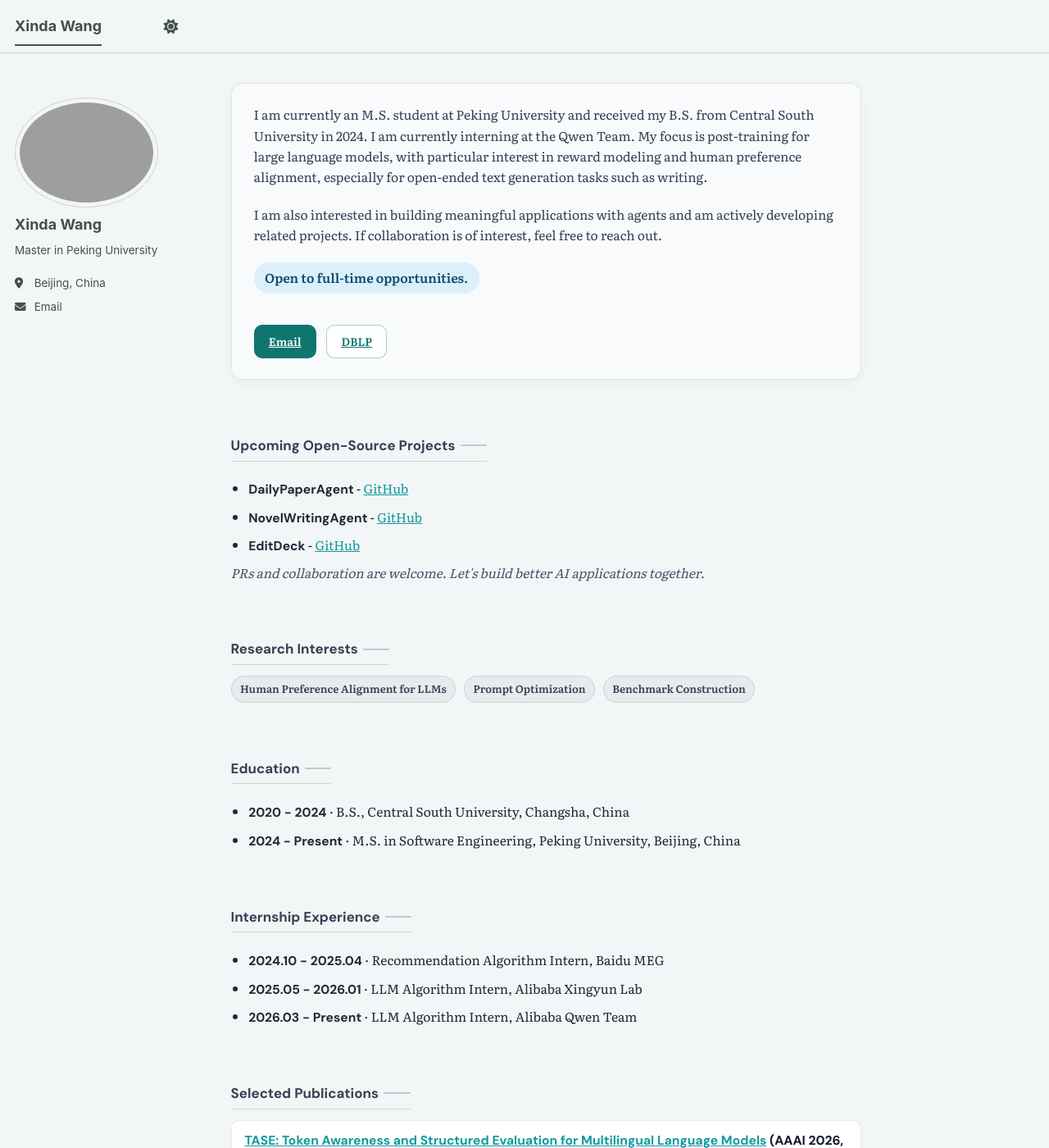
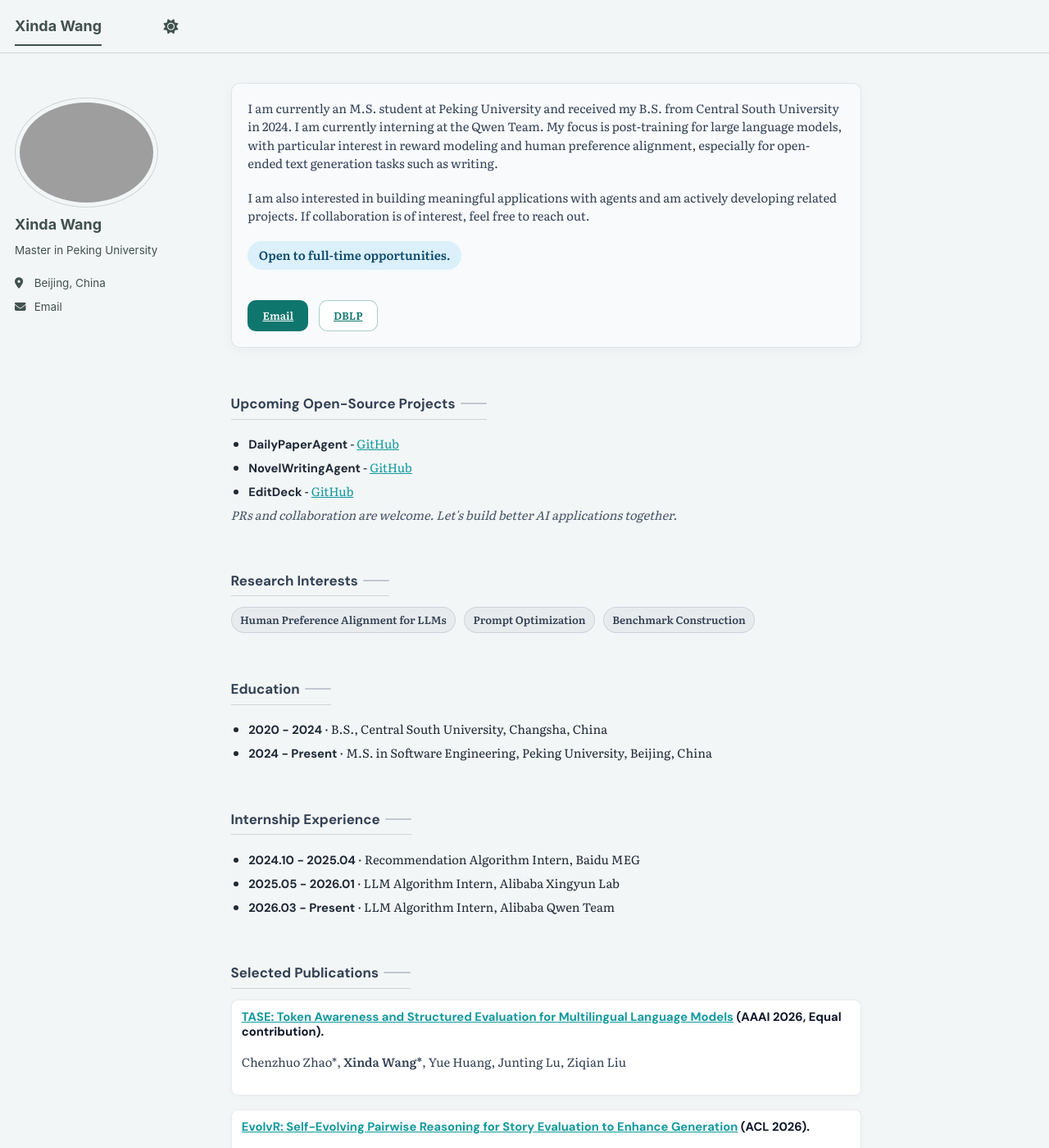
Before and after one commit to xindaaW/xindaaW.github.io, a Jekyll site: the page built from _pages/about.md, in a window 1280 px wide and 1400 px high. Shown: the whole window at 82% size. Built offline with Jekyll 4.4.1, drawn with Linux system fonts in a browser that asks for light colours; a script bundle is joined from its source files by our own code; library files that are not in the unit come from our copies.

Commit message:
reduce typography scale and shrink card containers

```diff
--- a/assets/css/main.scss
+++ b/assets/css/main.scss
@@ -46,21 +46,21 @@
 /* Homepage polish (about page) */
 .page__content {
   font-family: "Literata", Georgia, "Times New Roman", serif;
-  font-size: 13.8px;
-  line-height: 1.62;
+  font-size: 13px;
+  line-height: 1.52;
   color: #1f2937;
 }
 
 .page__content p,
 .page__content li {
-  font-size: 0.87rem;
+  font-size: 0.82rem;
 }
 
 .home-hero {
   position: relative;
-  margin: 0 0 2rem;
-  padding: 1.4rem 1.5rem;
-  border-radius: 14px;
+  margin: 0 0 1.2rem;
+  padding: 1.05rem 1.1rem;
+  border-radius: 10px;
   border: 1px solid rgba(100, 116, 139, 0.16);
   background: #f8fafc;
   box-shadow: 0 4px 14px rgba(15, 23, 42, 0.04);
@@ -139,7 +139,7 @@
 }
 
 .home-section {
-  margin: 2rem 0;
+  margin: 1.35rem 0;
 }
 
 .home-section h2 {
@@ -188,8 +188,8 @@
 
 .home-timeline li,
 .home-list li {
-  margin: 0.44rem 0;
-  line-height: 1.62;
+  margin: 0.32rem 0;
+  line-height: 1.5;
 }
 
 .home-timeline strong,
@@ -204,13 +204,13 @@
   list-style: none;
   display: grid;
   grid-template-columns: 1fr;
-  gap: 0.8rem;
+  gap: 0.52rem;
 }
 
 .pub-card {
-  padding: 0.78rem 0.88rem;
+  padding: 0.6rem 0.68rem;
   border: 1px solid rgba(100, 116, 139, 0.14);
-  border-radius: 10px;
+  border-radius: 8px;
   background: #fff;
   box-shadow: 0 2px 8px rgba(15, 23, 42, 0.03);
 }
@@ -219,45 +219,45 @@
   margin: 0;
   font-weight: 700;
   color: #0f172a;
-  font-size: 0.8rem;
-  line-height: 1.3;
+  font-size: 0.74rem;
+  line-height: 1.24;
 }
 
 .pub-card__meta {
   margin: 0.3rem 0 0;
   color: #475569;
-  font-size: 0.72rem;
+  font-size: 0.66rem;
   font-weight: 600;
 }
 
 .pub-card__authors {
-  margin: 0.38rem 0 0;
+  margin: 0.28rem 0 0;
   color: #334155;
-  font-size: 0.71rem;
-  line-height: 1.42;
+  font-size: 0.62rem;
+  line-height: 1.28;
 }
 
 .home-note {
-  margin-top: 0.8rem;
+  margin-top: 0.46rem;
   color: #475569;
   font-style: italic;
 }
 
 .home-contact {
-  padding: 1.1rem 1.2rem;
+  padding: 0.72rem 0.8rem;
   border: 1px solid rgba(15, 118, 110, 0.2);
-  border-radius: 12px;
+  border-radius: 9px;
   background: rgba(15, 118, 110, 0.05);
 }
 
 @media (max-width: 768px) {
   .page__content {
-    font-size: 13.4px;
+    font-size: 12.6px;
   }
 
   .home-hero {
-    padding: 1.25rem 1.15rem;
-    margin-bottom: 1.4rem;
+    padding: 0.9rem 0.86rem;
+    margin-bottom: 1rem;
   }
 
   .home-hero__title {
@@ -265,6 +265,6 @@
   }
 
   .home-section {
-    margin: 1.55rem 0;
+    margin: 1rem 0;
   }
 }
```
